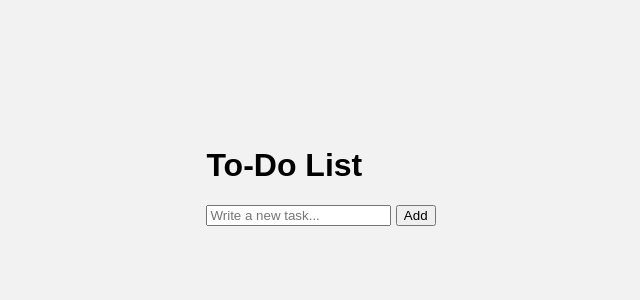
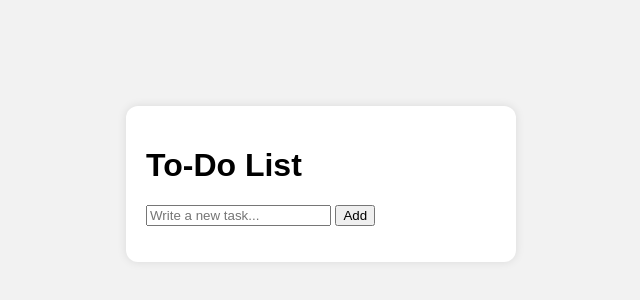
Before and after one commit to aminSimyari/To-Do-App, a plain HTML site: page index.html in a window 1280 px wide. Shown: the part 224-524 px from the top of the page, without its empty margins (319-959 px from the left). Drawn offline with Linux system fonts and the light colour scheme.

Commit message:
added container

```diff
--- a/style.css
+++ b/style.css
@@ -6,3 +6,10 @@ body {
   align-items: center;
   height: 100vh;
 }
+.container {
+  background: #fff;
+  padding: 20px;
+  border-radius: 12px;
+  width: 350px;
+  box-shadow: 0 0 10px rgba(0, 0, 0, 0.1);
+}
```
